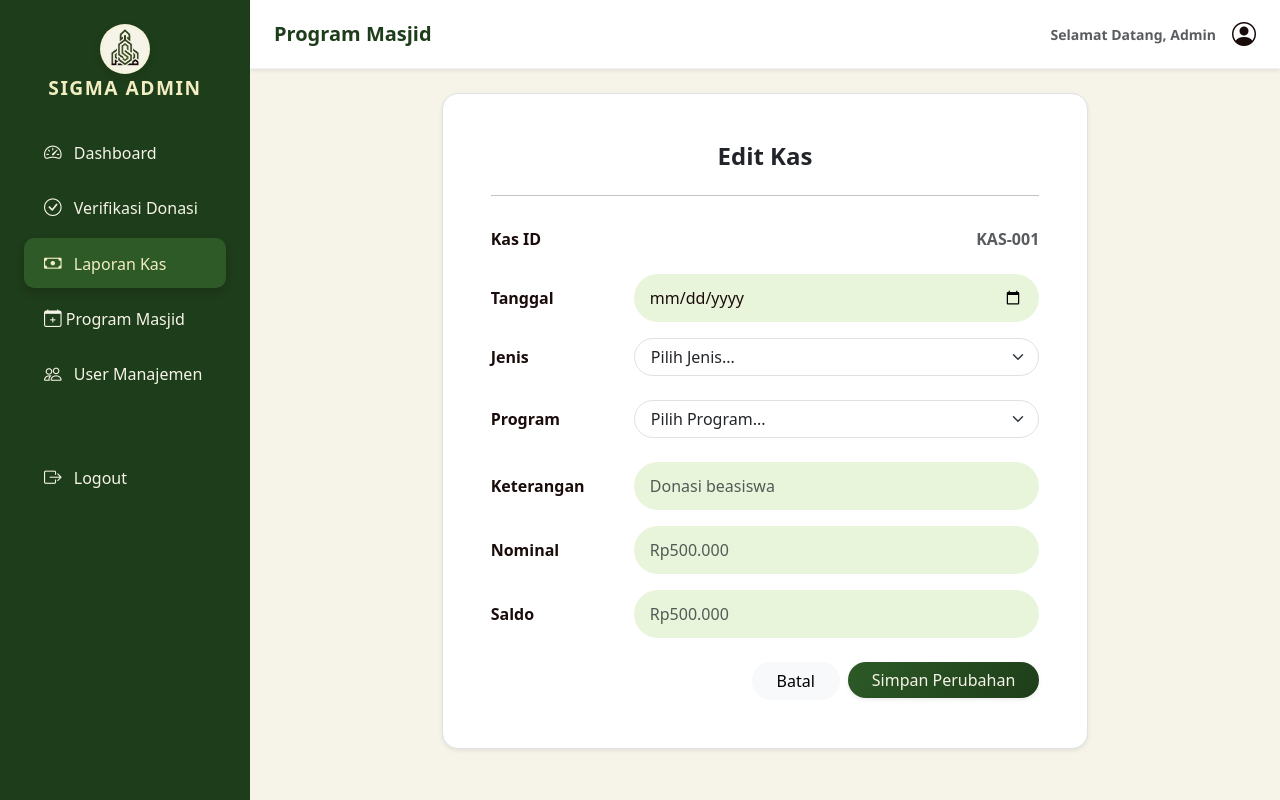
After one commit to fashyonn/sigma, a PHP site: page /editKas.html in a window 1280 px wide. The commit adds this page. Run offline with PHP 8.4, Linux system fonts and the light colour scheme.

Commit message:
add editKas.html, tambahKas.html, and update kas.html, style.css

```diff
--- /dev/null
+++ b/editKas.html
@@ -0,0 +1,158 @@
+<!DOCTYPE html>
+<html lang="en">
+
+<head>
+    <meta charset="UTF-8">
+    <meta name="viewport" content="width=device-width, initial-scale=1.0">
+    <title>Program Masjid</title>
+
+    <link href="https://cdn.jsdelivr.net/npm/bootstrap@5.3.8/dist/css/bootstrap.min.css" rel="stylesheet"
+        integrity="sha384-sRIl4kxILFvY47J16cr9ZwB07vP4J8+LH7qKQnuqkuIAvNWLzeN8tE5YBujZqJLB" crossorigin="anonymous">
+    <script src="https://cdn.jsdelivr.net/npm/bootstrap@5.3.8/dist/js/bootstrap.bundle.min.js"
+        integrity="sha384-FKyoEForCGlyvwx9Hj09JcYn3nv7wiPVlz7YYwJrWVcXK/BmnVDxM+D2scQbITxI"
+        crossorigin="anonymous"></script>
+    <link rel="stylesheet" href="https://cdn.jsdelivr.net/npm/bootstrap-icons@1.11.3/font/bootstrap-icons.min.css">
+    <link href="https://fonts.googleapis.com/css2?family=Poppins:wght@300;400;600;700&display=swap" rel="stylesheet">
+    <link rel="stylesheet" href="style.css">
+</head>
+
+<body>
+    <div class="dash-body d-flex" id="wrapper">
+        <div class="sidebar" style="background-color: var(--hijau-tua); min-width: 250px; min-height: 100vh;">
+            <div class="sidebar-heading text-center py-4 text-white">
+                <div class="logo">
+                    <img src="asset/SIGMA.png" height="40" class="mb-2"><br>
+                </div>
+                <b style="color: var(--cream);">SIGMA ADMIN</b>
+            </div>
+            <div class="list-group list-group-flush px-3">
+                <nav class="list-group list-group-flush px-2">
+                    <a href="dashboard.html" class="list-group-item list-group-item-action"><i
+                            class="bi bi-speedometer2 me-2"></i>
+                        Dashboard</a>
+                    <a href="verifikasi.html" class="list-group-item list-group-item-action"><i
+                            class="bi bi-check-circle me-2"></i>
+                        Verifikasi Donasi</a>
+                    <a href="kas.html" class="list-group-item list-group-item-action active-menu"><i class="bi bi-cash me-2"></i>
+                        Laporan Kas</a>
+                    <a href="program.html" class="list-group-item list-group-item-action"><i
+                            class="bi bi-calendar-plus"></i>
+                        Program Masjid</a>
+                    <a href="user.html" class="list-group-item list-group-item-action"><i class="bi bi-people me-2"></i>
+                        User
+                        Manajemen</a>
+                    <a href="index.html" class="list-group-item list-group-item-action mt-5 text-danger"><i
+                            class="bi bi-box-arrow-right me-2"></i> Logout</a>
+                </nav>
+            </div>
+        </div>
+
+        <div id="page-content-wrapper" class="w-100" style="background-color: var(--putih);">
+            <nav class="navbar navbar-expand-lg navbar-light bg-white py-3 px-4 shadow-sm">
+                <h5 class="fw-bold m-0">Program Masjid</h5>
+                <div class="ms-auto d-flex align-items-center">
+                    <span class="me-3 small text-muted">Selamat Datang, Admin</span>
+                    <i class="bi bi-person-circle fs-4"></i>
+                </div>
+            </nav>
+
+            <div class="container p-4">
+                <div class="row justify-content-center">
+                    <div class="col-md-8">
+                        <div class="bg-white p-5 rounded-4 shadow-sm border">
+                            <div class="mb-4 text-center">
+                                <h4 class="fw-bold text-dark">Edit Kas</h4>
+                            </div>
+
+                            <hr class="mb-4 opacity-10">
+
+                            <form action="update_proses.php" method="POST">
+                                <div class="mb-3 row align-items-center">
+                                    <label for="kasID" class="col-sm-3 col-form-label fw-semibold">Kas ID</label>
+                                    <div class="col-sm-9 text-end">
+                                        <input type="text" readonly class="form-control-plaintext text-muted fw-bold"
+                                            id="kasID" value="KAS-001" style="text-align: right;">
+                                    </div>
+                                </div>
+
+                                <div class="mb-3 row align-items-center">
+                                    <label for="inputTanggal"
+                                        class="col-sm-3 col-form-label fw-semibold">Tanggal</label>
+                                    <div class="col-sm-9">
+                                        <input type="date" class="form-control rounded-pill px-3" name="tanggal"
+                                            id="inputTanggal" placeholder="14/07/2026">
+                                    </div>
+                                </div>
+
+                                <div class="mb-4 row align-items-center">
+                                    <label for="validationJenis"
+                                        class="col-sm-3 col-form-label fw-semibold">Jenis</label>
+                                    <div class="col-sm-9">
+                                        <select class="form-select rounded-pill px-3" name="jenis" id="validationJenis"
+                                            required>
+                                            <option selected disabled value="">Pilih Jenis...</option>
+                                            <option value="Masuk">Masuk</option>
+                                            <option value="Keluar">Keluar</option>
+                                        </select>
+                                    </div>
+                                </div>
+
+                                <div class="mb-4 row align-items-center">
+                                    <label for="validationProgram"
+                                        class="col-sm-3 col-form-label fw-semibold">Program</label>
+                                    <div class="col-sm-9">
+                                        <select class="form-select rounded-pill px-3" name="program"
+                                            id="validationProgram" required>
+                                            <option selected disabled value="">Pilih Program...</option>
+                                            <option value="Beasiswa Pendidikan">Beasiswa Pendidikan</option>
+                                            <option value="Pembangunan">Pembangunan</option>
+                                            <option value="Bantuan Sosial">Bantuan Sosial</option>
+                                        </select>
+                                    </div>
+                                </div>
+
+                                <div class="mb-3 row align-items-center">
+                                    <label for="inputKet" class="col-sm-3 col-form-label fw-semibold">Keterangan</label>
+                                    <div class="col-sm-9">
+                                        <input type="text" class="form-control rounded-pill px-3" name="keterangan"
+                                            id="inputKet" placeholder="Donasi beasiswa">
+                                    </div>
+                                </div>
+
+                                <div class="mb-3 row align-items-center">
+                                    <label for="inputNominal" class="col-sm-3 col-form-label fw-semibold">Nominal</label>
+                                    <div class="col-sm-9">
+                                        <div class="input-group">
+                                            <input type="number" class="form-control rounded-pill px-3" name="nominal"
+                                                id="inputNominal" placeholder="Rp500.000">
+                                        </div>
+                                    </div>
+                                </div>
+
+                                <div class="mb-3 row align-items-center">
+                                    <label for="inputSaldo" class="col-sm-3 col-form-label fw-semibold">Saldo</label>
+                                    <div class="col-sm-9">
+                                        <div class="input-group">
+                                            <input type="number" class="form-control rounded-pill px-3" name="saldo"
+                                                id="inputSaldo" placeholder="Rp500.000">
+                                        </div>
+                                    </div>
+                                </div>
+
+                                <div class="d-flex justify-content-end gap-2 mt-4">
+                                    <a href="kas.html"><button type="button"
+                                            class="btn btn-light rounded-pill px-4">Batal</button></a>
+                                    <a href=""><button type="submit"
+                                            class="btn btn-success rounded-pill px-4 shadow-sm">Simpan
+                                            Perubahan</button></a>
+                                </div>
+                            </form>
+                        </div>
+                    </div>
+                </div>
+            </div>
+        </div>
+    </div>
+</body>
+
+</html>
--- a/style.css
+++ b/style.css
@@ -532,7 +532,6 @@ p {
     color: var(--putih);
 }
 
-/* Navbar */
 .navbar {
     border-bottom: 1px solid rgba(0, 0, 0, 0.05);
 }
```
Also changed, not shown: kas.html (+4 -4 lines), tambahKas.html (added, +147 -0 lines).
